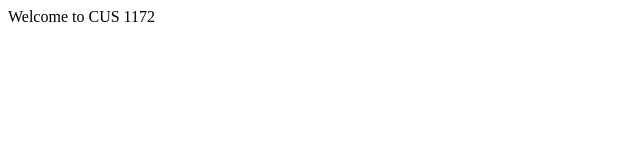
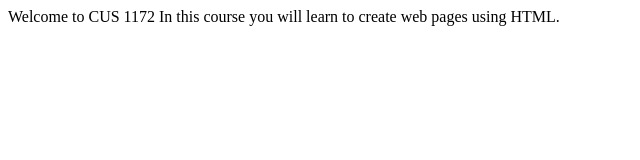
Before and after one commit to ASchu23/CUS1172_ASchu, a plain HTML site: page milestone1/index.html in a window 1280 px wide. Shown: the whole page, without its empty margins (0-640 px from the left). Drawn offline with Linux system fonts and the light colour scheme.

Commit message:
Update index.html

```diff
--- a/milestone1/index.html
+++ b/milestone1/index.html
@@ -3,6 +3,8 @@
   <body>
     <p>
       Welcome to CUS 1172
+
+      In this course you will learn to create web pages using HTML.
     </p>
   </body>
 </html>
```
